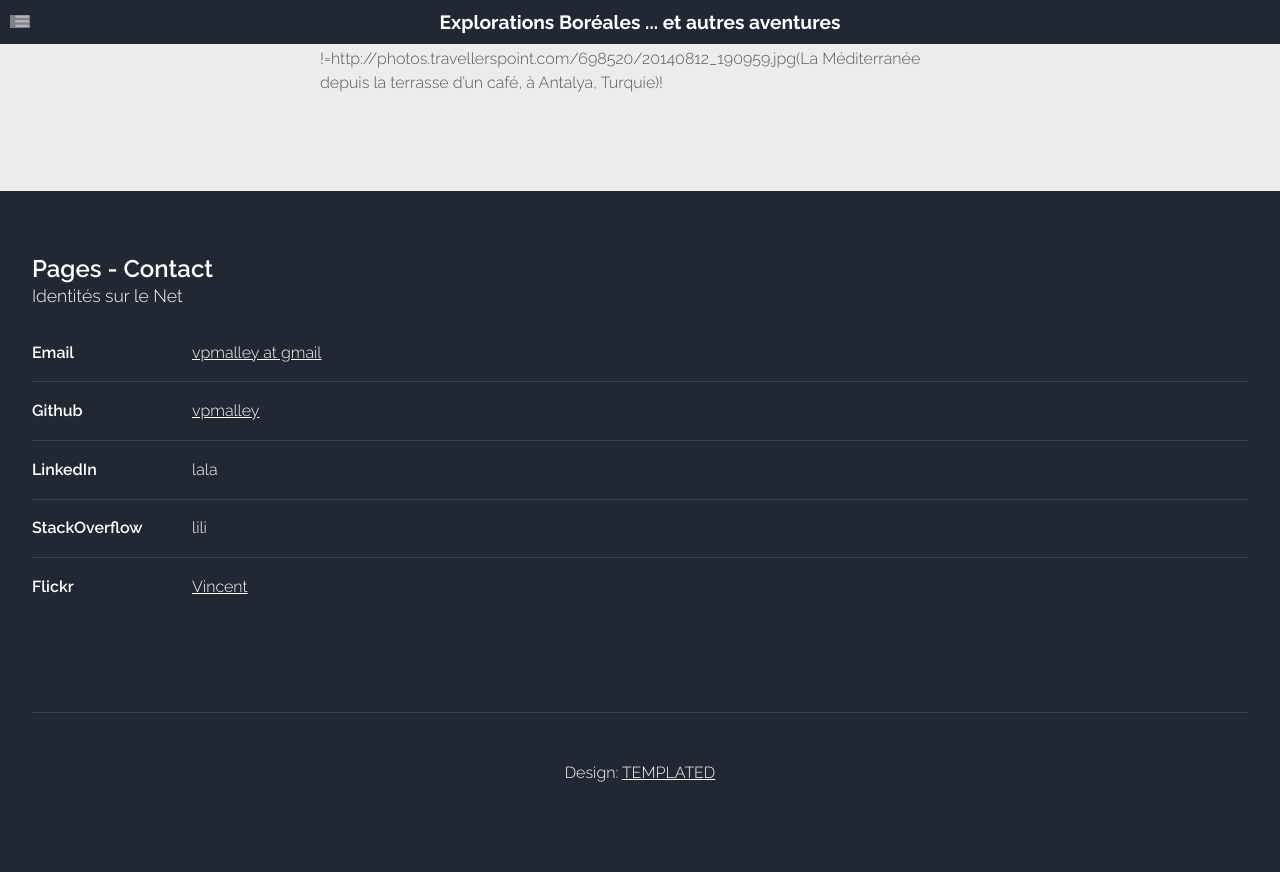
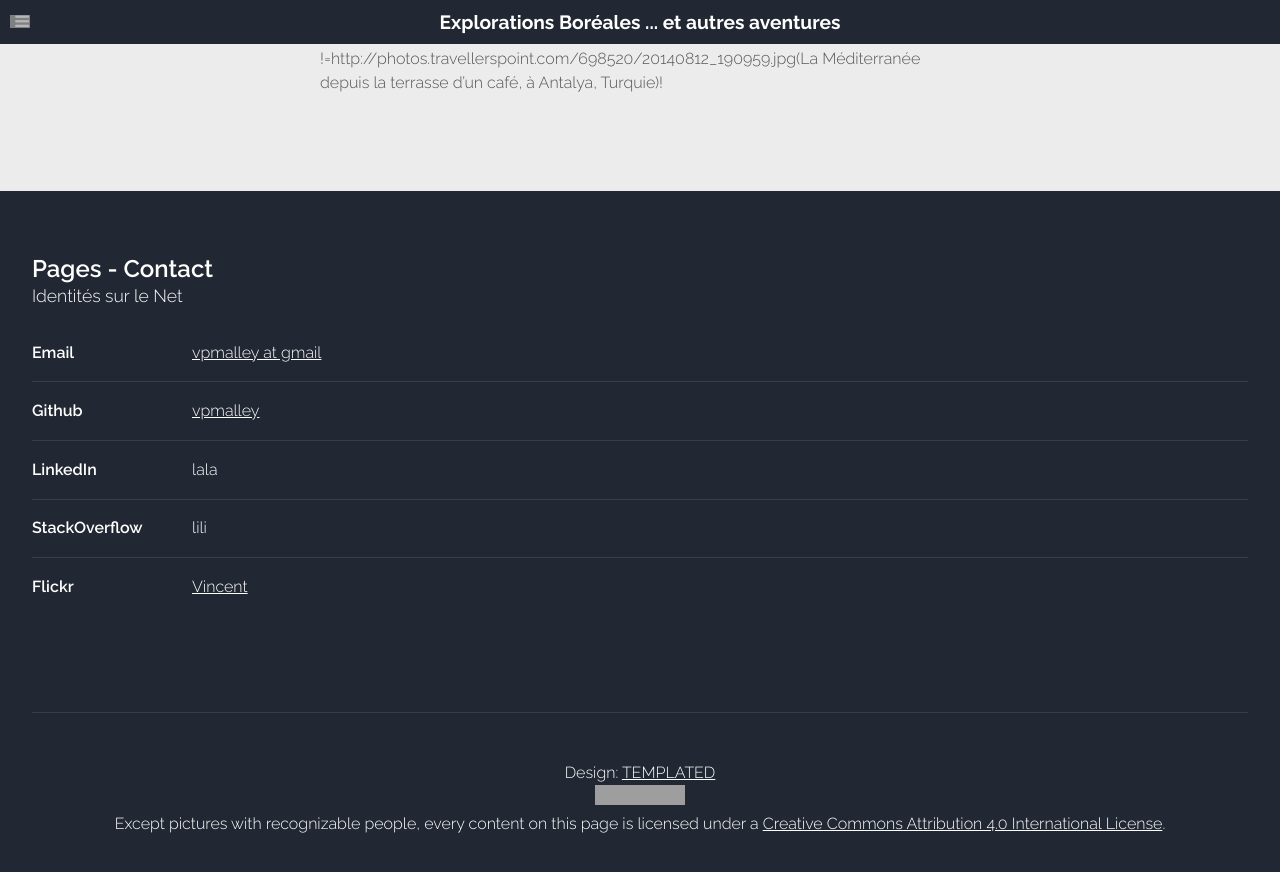
Before and after one commit to vpmalley/vpmalley.github.io, a Jekyll site: the page built from _posts/2014-08-13-blogging-explorations.md, in a window 1280 px wide and 900 px high, scrolled down 866 px. Shown: the top 872 px of the window. Built offline with Jekyll 4.4.1, drawn with Linux system fonts in a browser that asks for light colours; before the commit the page ends 1715 px from its top, so only the background shows below that; grey boxes are pictures that could not be loaded.

Commit message:
update license

```diff
--- a/_layouts/default.html
+++ b/_layouts/default.html
@@ -117,7 +117,7 @@
 
 					<!-- Copyright -->
 						<div class="copyright">
-							Design: <a href="http://templated.co">TEMPLATED</a>
+							Design: <a href="http://templated.co">TEMPLATED</a> <br> <a rel="license" href="http://creativecommons.org/licenses/by/4.0/"><img alt="Creative Commons License" style="border-width:0" src="https://i.creativecommons.org/l/by/4.0/88x31.png" /></a><br />Except pictures with recognizable people, every content on this page is licensed under a <a rel="license" href="http://creativecommons.org/licenses/by/4.0/">Creative Commons Attribution 4.0 International License</a>.
 						</div>
 
 				</div>
```
